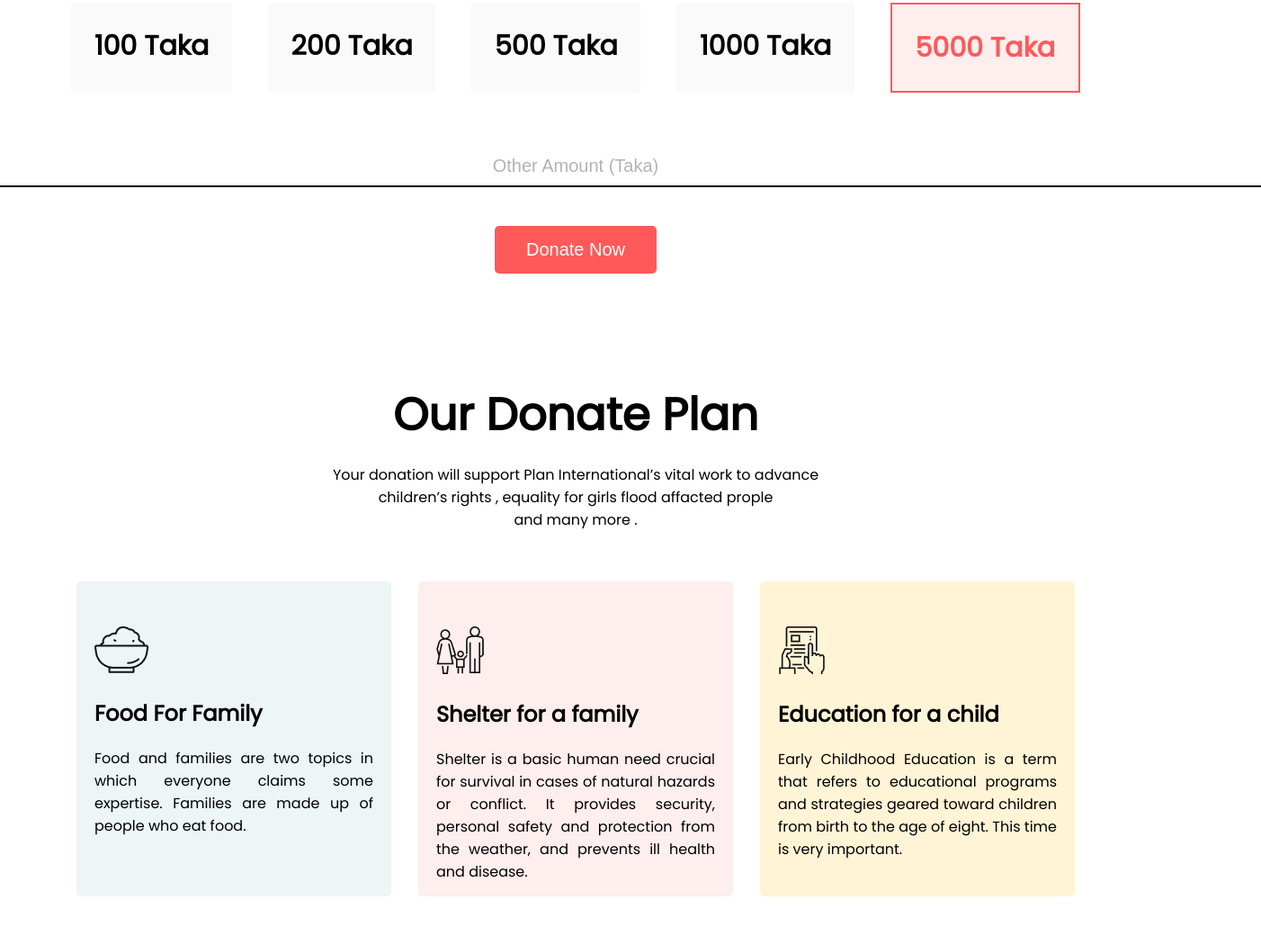
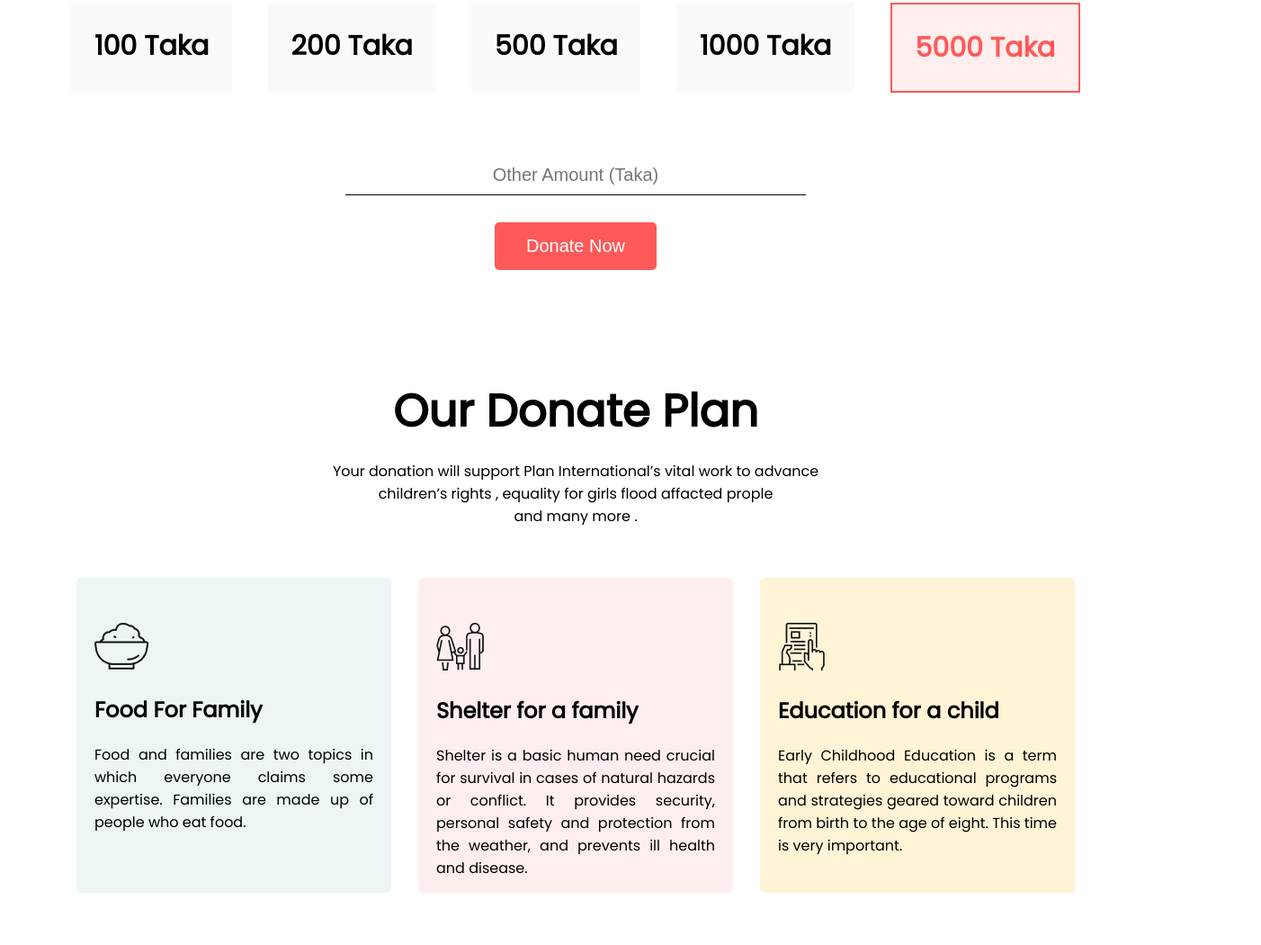
Before and after one commit to AlifSakib/make-donate-now, a plain HTML site: page index.html in a window 1280 px wide. Shown: the part 1044-2094 px from the top of the page at 90% size, 1402 px wide, since content can reach past the window. Drawn offline with Linux system fonts and the light colour scheme.

Commit message:
input border

```diff
--- a/index.html
+++ b/index.html
@@ -52,8 +52,7 @@
         </div>
         <div class="manual-amount">
           <form action="">
-            <input type="text" value="Other Amount (Taka)" />
-            <hr />
+            <input type="number" placeholder="Other Amount (Taka)" />
             <br />
             <div>
               <button class="button">Donate Now</button>
@@ -164,7 +163,7 @@
       </div>
     </section>
     <footer class="footer">
-      <h2>Be Humble</h2>
+      <h2>Part of being a person is about helping others</h2>
       <p>I'm gonna do it</p>
     </footer>
   </body>
--- a/style.css
+++ b/style.css
@@ -71,13 +71,11 @@ h1 {
   margin-top: 50px;
   background: none;
   border: none;
-  padding: 0;
+  padding: 10px 0;
+  margin-bottom: 20px;
   outline: none;
-}
-
-.manual-amount hr {
-  width: 1400px;
-  border: 0.5px solid black;
+  border-bottom: 1px solid #000;
+  min-width: 40%;
 }
 
 .donate-container {
@@ -183,3 +181,15 @@ h1 {
   color: white;
   font-size: 20px;
 }
+
+/* Chrome, Safari, Edge, Opera */
+input::-webkit-outer-spin-button,
+input::-webkit-inner-spin-button {
+  -webkit-appearance: none;
+  margin: 0;
+}
+
+/* Firefox */
+input[type="number"] {
+  -moz-appearance: textfield;
+}
```
